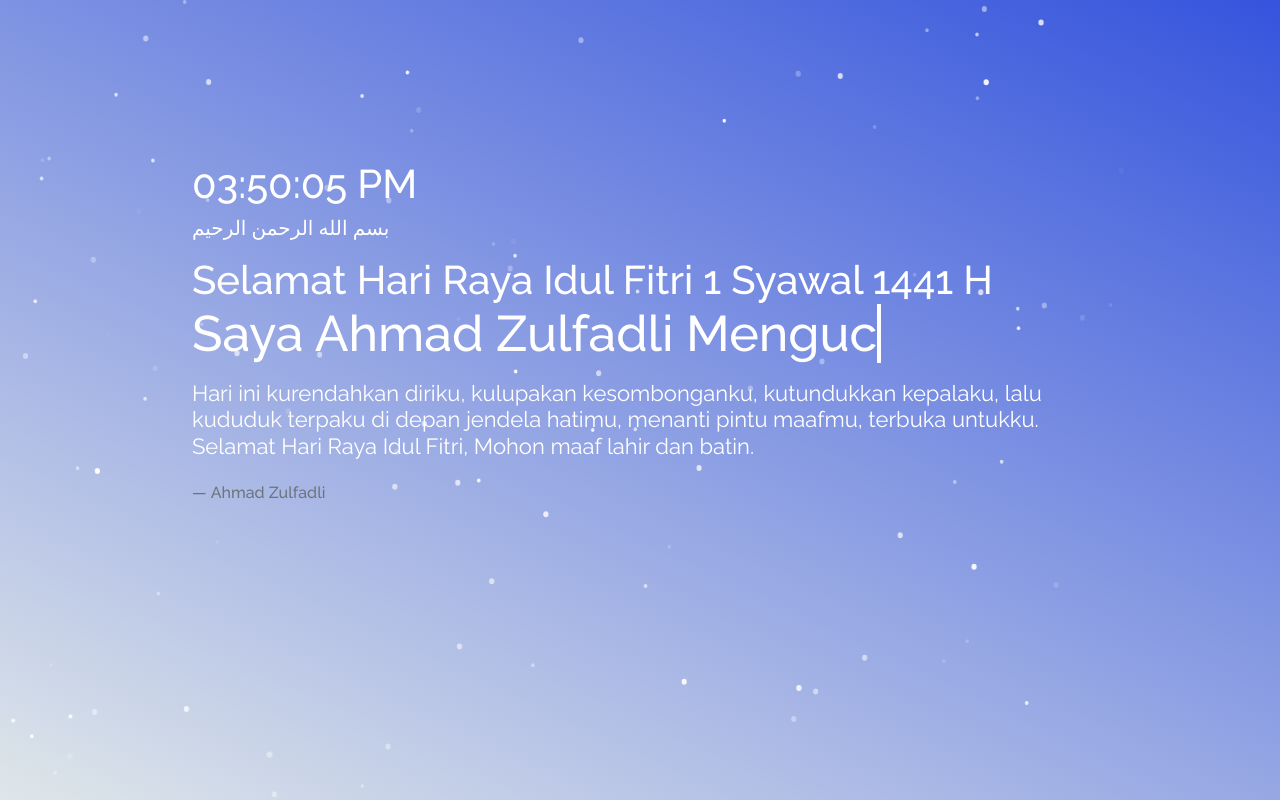
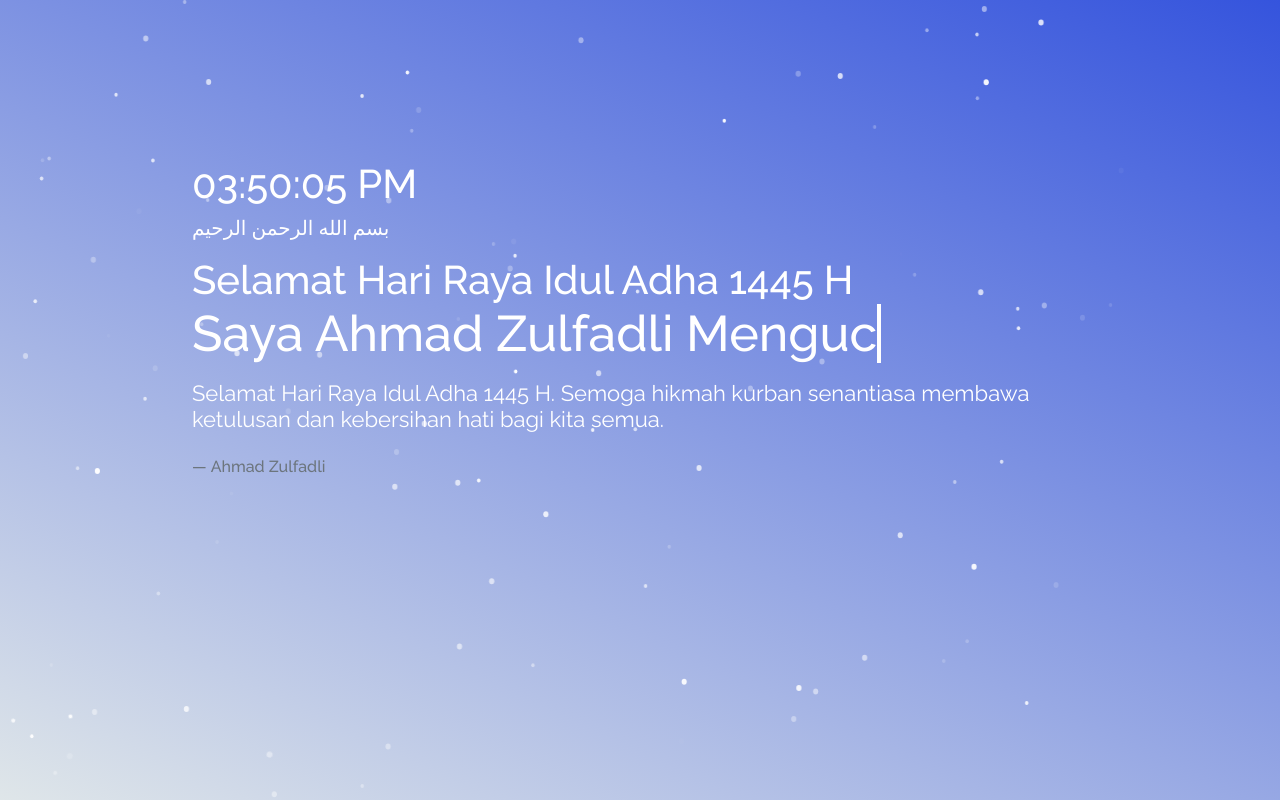
Before and after one commit to ahmadzulfadli/eid-mubarak, a Flask app: page /success in a window 1280 px wide. Run offline with Flask 3, Linux system fonts and the light colour scheme; parts of the project's set-up code (start-up, migrations or seed data) failed here and were passed over; some libraries are stand-ins or nearby versions.

Commit message:
add eid-adha

```diff
--- a/dbClass.py
+++ b/dbClass.py
@@ -7,9 +7,13 @@
 
 # koneksi ke database
 
+
+app.config["SQLALCHEMY_DATABASE_URI"] = userpass + basedir + dbname
+app.config["SQLALCHEMY_TRACK_MODIFICATIONS"] = False
+
 db = SQLAlchemy(app)
 
-# tabel komposter
+# tabel Pesan
 class Pesan(db.Model):
     id = db.Column(db.Integer, primary_key=True)
     text = db.Column(db.Text, nullable=False)
--- a/templates/index.html
+++ b/templates/index.html
@@ -13,8 +13,8 @@
     <div class="container">
         <div class="container-close">&times;</div>
         <img
-          src="{{ url_for('static', filename= 'img/fadli.jpeg')}}"
-          alt="image">
+          src="{{ url_for('static', filename= 'img/wisuda.jpg')}}"
+          alt="image" width="100%" height="80%">
         <div class="container-text">
             <h2>Apa yang kamu pikirkan tentang orang ini?</h2>
             <p>Berikan penilaian, kritik ataupun saran terbaikmu</p>
--- a/templates/success.html
+++ b/templates/success.html
@@ -1,19 +1,21 @@
 <!doctype html>
 <html lang="en">
+
 <head>
   <!-- Required meta tags -->
   <meta charset="utf-8">
   <meta name="viewport" content="width=device-width, initial-scale=1, shrink-to-fit=no">
 
   <!-- Bootstrap CSS -->
-    <link rel="stylesheet" href="https://maxcdn.bootstrapcdn.com/bootstrap/4.0.0/css/bootstrap.min.css" integrity="sha384-Gn5384xqQ1aoWXA+058RXPxPg6fy4IWvTNh0E263XmFcJlSAwiGgFAW/dAiS6JXm" crossorigin="anonymous">
+  <link rel="stylesheet" href="https://maxcdn.bootstrapcdn.com/bootstrap/4.0.0/css/bootstrap.min.css"
+    integrity="sha384-Gn5384xqQ1aoWXA+058RXPxPg6fy4IWvTNh0E263XmFcJlSAwiGgFAW/dAiS6JXm" crossorigin="anonymous">
 
   <!-- Custom CSS -->
   <link rel="stylesheet" href="{{ url_for('static', filename= 'css/style1.css')}}">
   <title>Selamat Hari Raya Idul Fitri</title>
 </head>
+
 <body>
-
   <link href='https://fonts.googleapis.com/css?family=Raleway:500,400,300,200,100' rel='stylesheet' type='text/css'>
   <canvas class="container" id="container" role="main"></canvas>
   <div class="content">
@@ -22,20 +24,22 @@
       <p class="lead mt-2">
         بسم الله الرحمن الرحيم
       </p>
-            <div class="intro">Selamat Hari Raya Idul Fitri 1 Syawal 1441 H</div>
-            <a class="typewrite" data-period="2000" data-type='[ "Saya Ahmad Zulfadli Mengucapkan", "Minal Aidin Wal Faidzin", "Mohon Maaf Lahir dan Batin"]'>
+      <div class="intro">Selamat Hari Raya Idul Adha 1445 H</div>
+      <a class="typewrite" data-period="2000"
+        data-type='[ "Saya Ahmad Zulfadli Mengucapkan", "Minal Aidin Wal Faidzin", "Mohon Maaf Lahir dan Batin"]'>
         <span class="wrap"></span>
       </a>
       <blockquote class="blockquote mt-3">
-                <p class="quote mb-0 small">Hari ini kurendahkan diriku, kulupakan kesombonganku, kutundukkan kepalaku, lalu kududuk terpaku di depan jendela hatimu, menanti pintu maafmu, terbuka untukku. Selamat Hari Raya Idul Fitri, Mohon maaf lahir dan batin.</p>
+        <p class="quote mb-0 small">Selamat Hari Raya Idul Adha 1445 H. Semoga hikmah kurban senantiasa membawa ketulusan dan kebersihan hati bagi kita semua.</p>
         <br>
         <footer class="blockquote-footer">Ahmad Zulfadli</footer>
       </blockquote>
     </h1>
   </div>
   </div>
-    <div class="blur blurTop"><canvas class="canvas"id="blurCanvasTop"></canvas></div>
-    <div class="blur blurBottom"><canvas width="1000px" height="1000px" class="canvas" id="blurCanvasBottom"></canvas></div>
+  <div class="blur blurTop"><canvas class="canvas" id="blurCanvasTop"></canvas></div>
+  <div class="blur blurBottom"><canvas width="1000px" height="1000px" class="canvas" id="blurCanvasBottom"></canvas>
+  </div>
 
 
 
@@ -43,9 +47,16 @@
 
   <!-- Optional JavaScript -->
   <!-- jQuery first, then Popper.js, then Bootstrap JS -->
-    <script src="https://code.jquery.com/jquery-3.2.1.slim.min.js" integrity="sha384-KJ3o2DKtIkvYIK3UENzmM7KCkRr/rE9/Qpg6aAZGJwFDMVNA/GpGFF93hXpG5KkN" crossorigin="anonymous"></script>
-    <script src="https://cdnjs.cloudflare.com/ajax/libs/popper.js/1.12.9/umd/popper.min.js" integrity="sha384-ApNbgh9B+Y1QKtv3Rn7W3mgPxhU9K/ScQsAP7hUibX39j7fakFPskvXusvfa0b4Q" crossorigin="anonymous"></script>
-    <script src="https://maxcdn.bootstrapcdn.com/bootstrap/4.0.0/js/bootstrap.min.js" integrity="sha384-JZR6Spejh4U02d8jOt6vLEHfe/JQGiRRSQQxSfFWpi1MquVdAyjUar5+76PVCmYl" crossorigin="anonymous"></script>
+  <script src="https://code.jquery.com/jquery-3.2.1.slim.min.js"
+    integrity="sha384-KJ3o2DKtIkvYIK3UENzmM7KCkRr/rE9/Qpg6aAZGJwFDMVNA/GpGFF93hXpG5KkN"
+    crossorigin="anonymous"></script>
+  <script src="https://cdnjs.cloudflare.com/ajax/libs/popper.js/1.12.9/umd/popper.min.js"
+    integrity="sha384-ApNbgh9B+Y1QKtv3Rn7W3mgPxhU9K/ScQsAP7hUibX39j7fakFPskvXusvfa0b4Q"
+    crossorigin="anonymous"></script>
+  <script src="https://maxcdn.bootstrapcdn.com/bootstrap/4.0.0/js/bootstrap.min.js"
+    integrity="sha384-JZR6Spejh4U02d8jOt6vLEHfe/JQGiRRSQQxSfFWpi1MquVdAyjUar5+76PVCmYl"
+    crossorigin="anonymous"></script>
   <script src="{{ url_for('static', filename= 'js/script.js')}}"></script>
 </body>
+
 </html>
```
Also changed, not shown: static/css/style1.css (line endings or trailing spaces), static/img/bg.jpg (added), static/img/wisuda.jpg (added), 8 other files. Lines whose indentation alone changed are shown as unchanged.
